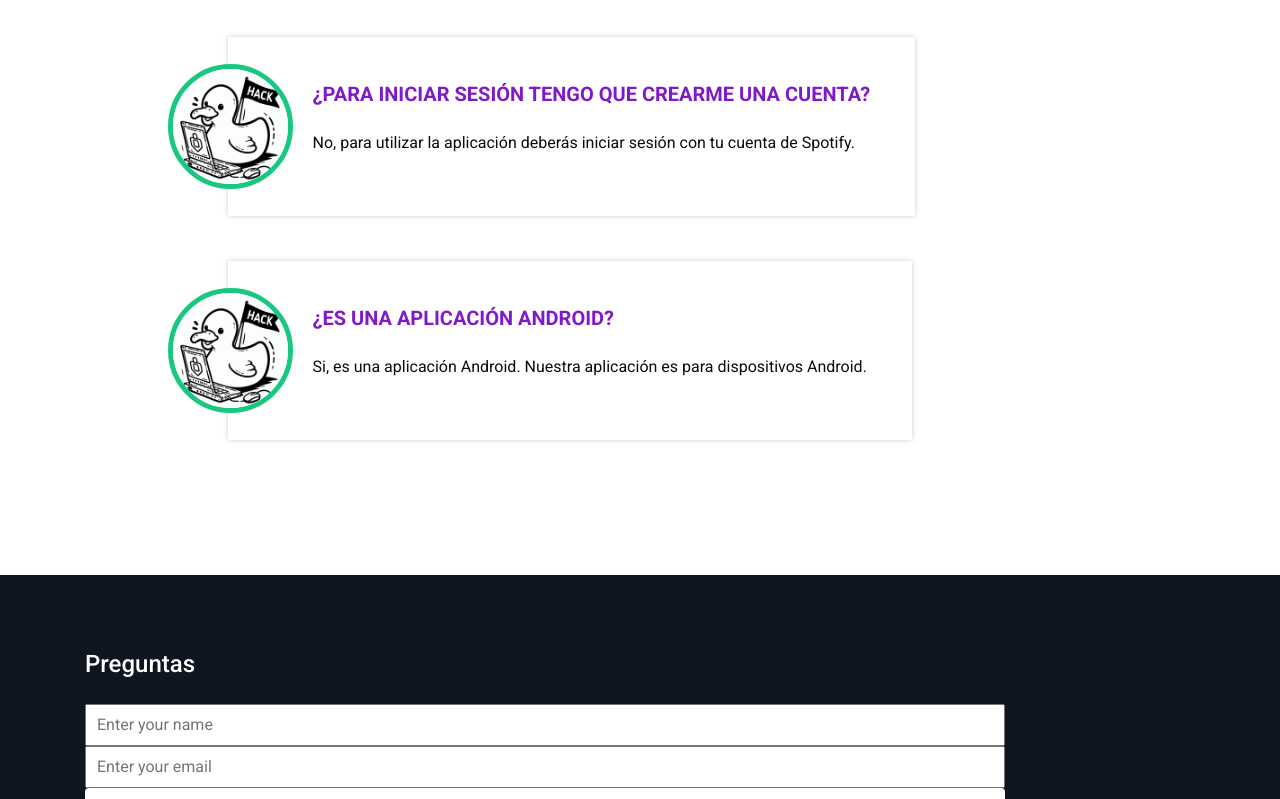
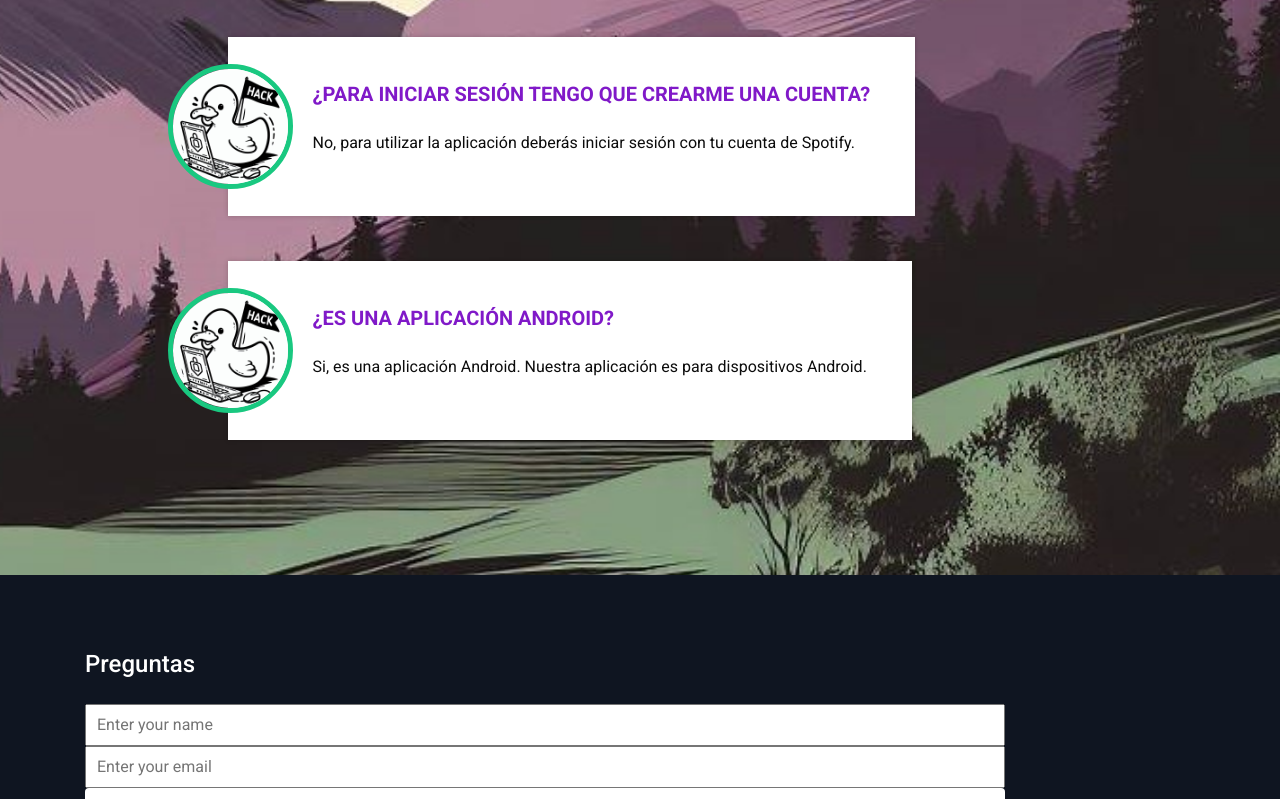
Before and after one commit to UniExtremadura/gps-project-gd06, a plain HTML site: page docs/preguntasfrequentes.html in a window 1280 px wide. Shown: the part 130-929 px from the top of the page. Drawn offline with nearby package versions, Linux system fonts and the light colour scheme; some packages are replaced by stand-ins of ours; files whose address does not match are found by name.

Commit message:
GD06-149 HU13.5 Otras mejoras de diseño y presentación

```diff
--- a/docs/preguntasfrequentes.html
+++ b/docs/preguntasfrequentes.html
@@ -65,6 +65,9 @@
     </div>
   </header>
   <!-- end header section -->
+</div>
+<div class="slider_bg_box">
+  <img src="imagenes/fondo.jpg" alt="">
 </div>
 
 <section class="client_section layout_padding-bottom">
```
